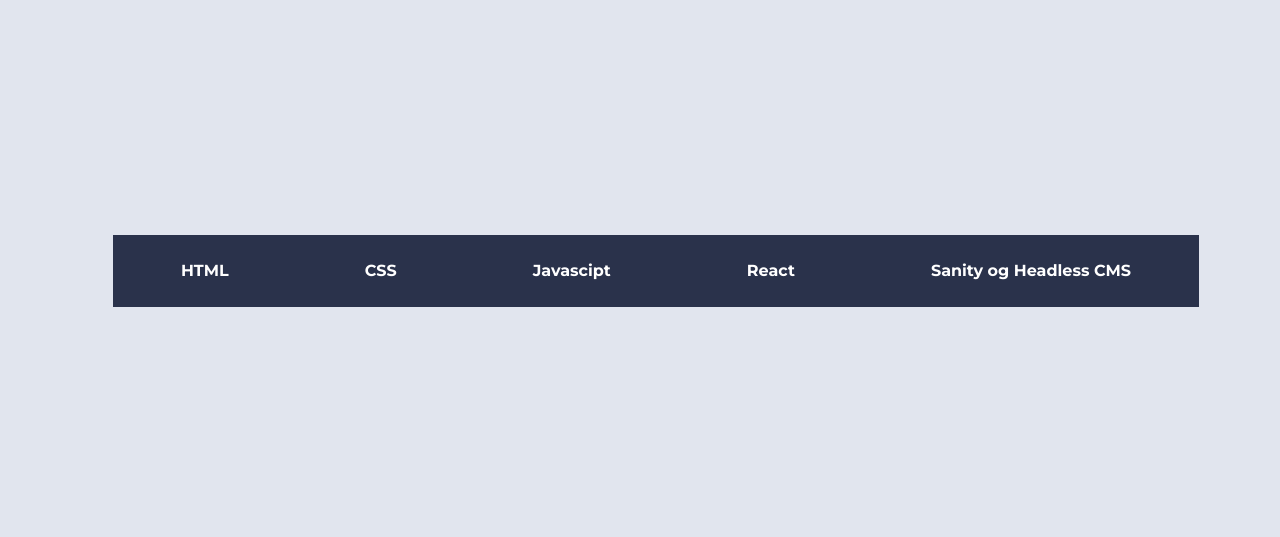
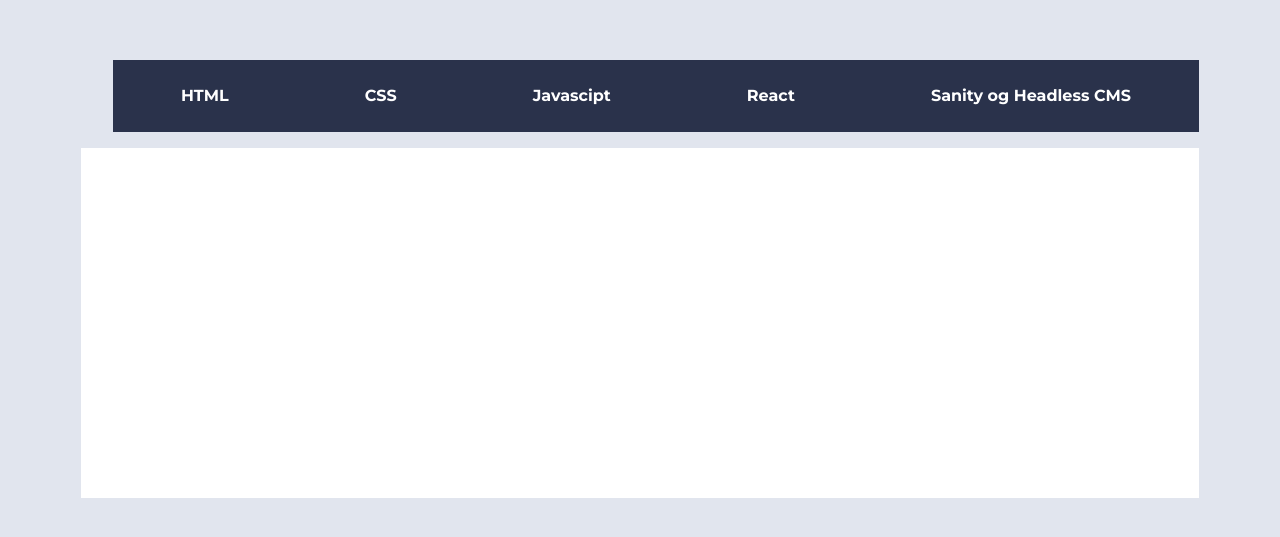
Before and after one commit to Vilped1/UIN23ak3_resourceapp_group13, a React (Vite) app in the folder arbeidskrav_3/: page / in a window 1280 px wide. Shown: the part 121-658 px from the top of the page. Built offline with nearby package versions, Linux system fonts and the light colour scheme.

Commit message:
Oppdaterer sass

```diff
--- a/arbeidskrav_3/src/styles/Main.scss
+++ b/arbeidskrav_3/src/styles/Main.scss
@@ -5,7 +5,6 @@
     --lightblue: #58699D;
     --grey: #E1E5EE;
     --white: #FFFFFF;
-
     --font: "Montserrat", sans-serif;
 }
 
@@ -13,11 +12,14 @@
     background-color: var(--grey);
     font-family: var(--font);
     font-size: 20px;
-    /* {Gjør slik at boksen holder seg sentrert */
     display: flex;
     justify-content: center;
     height: 100dvh;
     align-items: center;
-    /* } */
-    margin: 0;
 }
+
+main {
+    background-color: var(--white);
+    min-height: 350px;
+    font-size: 1rem;
+}
--- a/arbeidskrav_3/src/styles/Nav.scss
+++ b/arbeidskrav_3/src/styles/Nav.scss
@@ -13,9 +13,11 @@
     border: none;
     cursor: pointer;
     transition: background-color 0.5s ease;
+
 }
 
 .active {
     background-color: var(--white);
     color: var(--darkblue);
+
 }
```
